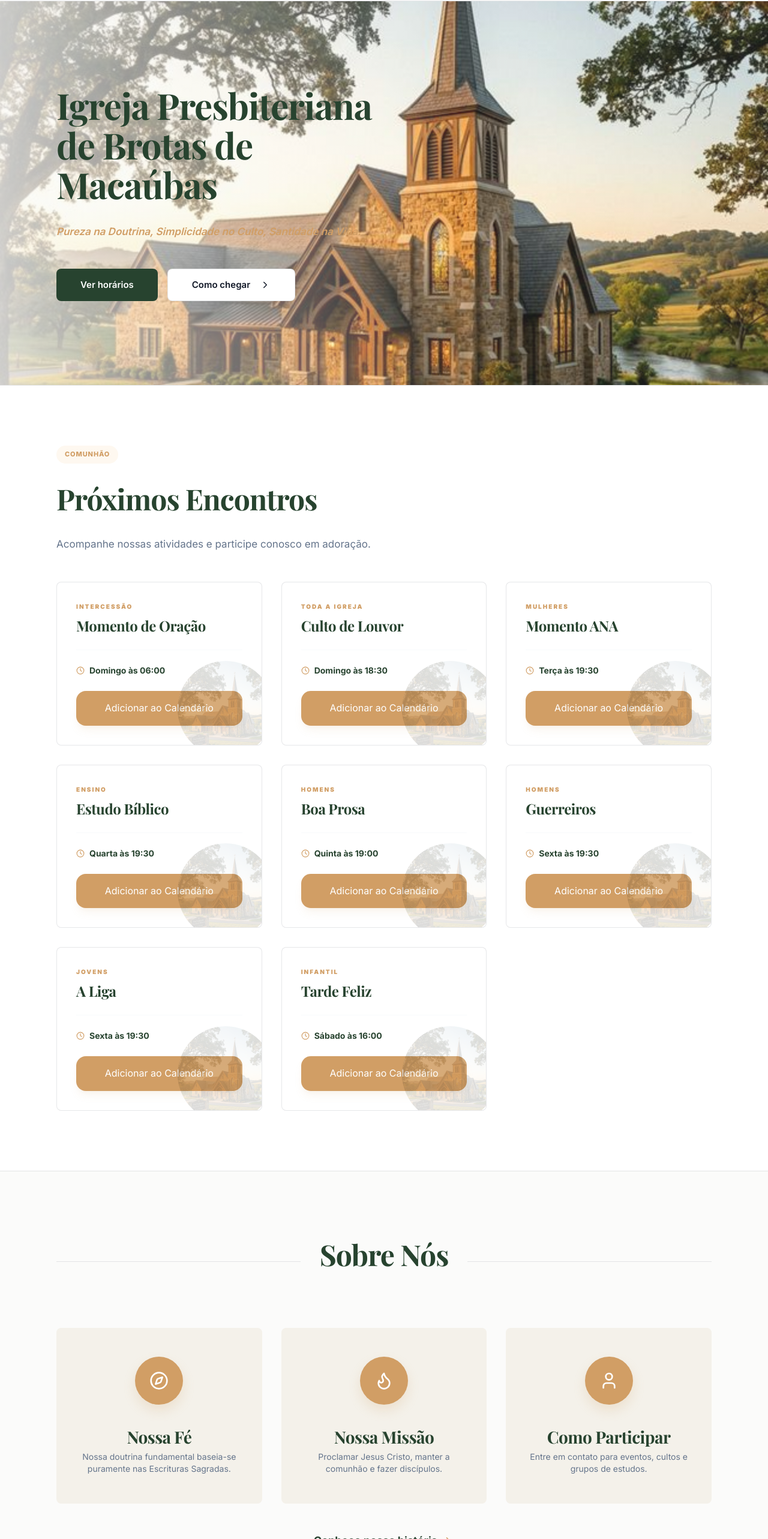
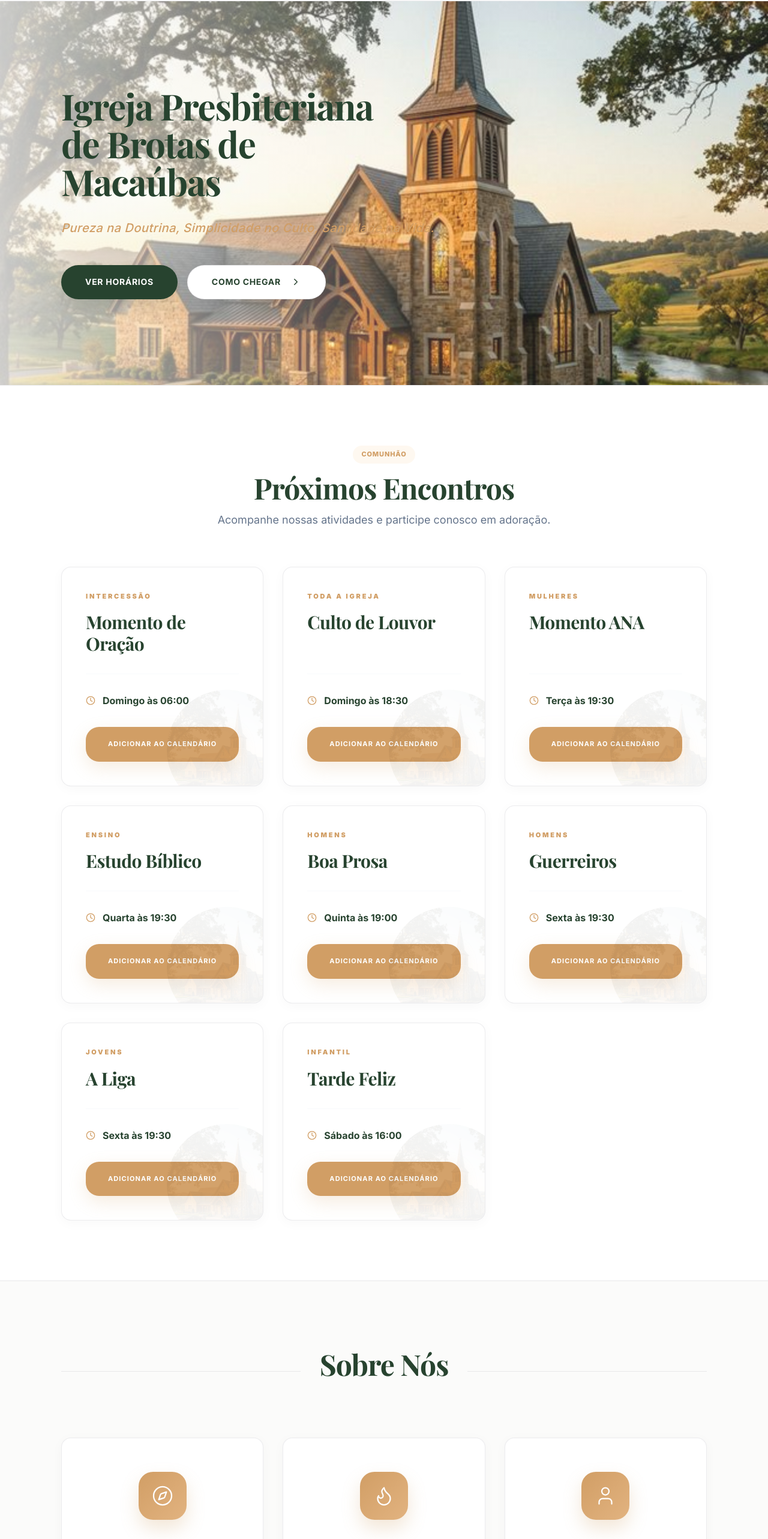
Before and after one commit to eduardocampusti/portal-eclesia, a React (Vite) app: page /#/ in a window 1280 px wide. Shown: the part 88-2654 px from the top of the page at 60% size. Built offline with nearby package versions, Linux system fonts and the light colour scheme; no server answers; the database is empty; a web font is replaced by a local one.

Commit message:
style: implement premium UI refinements for landing page

```diff
--- a/components/TodayAtChurch.tsx
+++ b/components/TodayAtChurch.tsx
@@ -32,14 +32,14 @@ const TodayAtChurch: React.FC<TodayAtChurchProps> = ({ banners = [], mode = 'gri
             {activeSchedule.map((item, idx) => (
                 <div key={idx} className="eventCard group">
                     <div className="flex flex-col h-full">
-                        <span className="text-[10px] font-black uppercase text-orange tracking-[0.2em] mb-2">{item.ministry}</span>
-                        <h3 className="!text-2xl !font-bold mb-6 group-hover:text-orange transition-colors">{item.title}</h3>
+                        <span className="text-[11px] font-black uppercase text-orange tracking-[0.25em] mb-4">{item.ministry}</span>
+                        <h3 className="!text-3xl !font-bold mb-8 group-hover:text-orange transition-colors duration-500 leading-tight">{item.title}</h3>
 
-                        <div className="mt-auto pt-6 border-t border-slate-50">
-                            <p className="!text-[#27432F] !font-bold !text-sm flex items-center gap-2 mb-6">
-                                <Clock size={14} className="text-orange" /> {getWeekdayName(item.day)} às {item.time}
+                        <div className="mt-auto pt-8 border-t border-slate-100/50">
+                            <p className="!text-[#27432F] !font-bold !text-base flex items-center gap-3 mb-8">
+                                <Clock size={16} className="text-orange" /> {getWeekdayName(item.day)} às {item.time}
                             </p>
-                            <button className="btnAccent w-full !rounded-xl !py-4 shadow-lg shadow-orange/10 hover:shadow-orange/20">
+                            <button className="btnAccent w-full !rounded-2xl !py-5 shadow-xl shadow-orange/10 hover:shadow-orange/30 transition-all duration-500 font-bold uppercase tracking-widest text-[11px]">
                                 Adicionar ao Calendário
                             </button>
                         </div>
--- a/index.css
+++ b/index.css
@@ -21,13 +21,15 @@
   --surface: #fff;
   --text: #111827;
   --text-muted: #64748b;
-  --border: rgba(17, 24, 39, .1);
-  --shadow: 0 10px 40px rgba(0, 0, 0, .05);
-  --shadow-lg: 0 20px 60px rgba(0, 0, 0, .1);
-  --radius: 12px;
+  --border: rgba(17, 24, 39, .08);
+  --shadow-subtle: 0 4px 20px rgba(0, 0, 0, 0.03);
+  --shadow-premium: 0 20px 50px rgba(39, 67, 47, 0.08);
+  --shadow-lg: 0 30px 60px rgba(0, 0, 0, 0.12);
+  --radius: 16px;
   --container: 1140px;
-  --pad: 24px;
+  --pad: 32px;
   --nav-height: 90px;
+  --transition: all 0.5s cubic-bezier(0.2, 0.8, 0.2, 1);
 }
 
 * {
@@ -134,49 +136,54 @@ p {
   align-items: center;
   justify-content: center;
   gap: 12px;
-  font-weight: 600;
-  font-size: 15px;
-  transition: all 0.4s cubic-bezier(0.2, 0.8, 0.2, 1);
+  font-weight: 700;
+  font-size: 14px;
+  text-transform: uppercase;
+  letter-spacing: 0.05em;
+  transition: var(--transition);
   cursor: pointer;
   text-decoration: none;
-  border-radius: 8px;
-  padding: 14px 28px;
+  border-radius: 99px;
+  padding: 16px 32px;
 }
 
 .btnPrimary {
   background: var(--green);
   color: #fff !important;
   border: none;
+  box-shadow: 0 10px 30px rgba(39, 67, 47, 0.15);
 }
 
 .btnPrimary:hover {
-  transform: translateY(-3px);
-  filter: brightness(1.2);
-  box-shadow: 0 10px 25px rgba(39, 67, 47, 0.3);
+  transform: translateY(-4px);
+  background: var(--green-dark);
+  box-shadow: 0 15px 40px rgba(39, 67, 47, 0.25);
 }
 
 .btnSecondary {
   background: #fff;
-  color: var(--text) !important;
+  color: var(--green) !important;
   border: 1px solid var(--border);
 }
 
 .btnSecondary:hover {
   background: var(--bg);
-  transform: translateY(-3px);
+  transform: translateY(-4px);
+  border-color: var(--green);
 }
 
 .btnAccent {
   background: var(--orange);
   color: #fff !important;
   border: none;
-  padding: 12px 24px;
+  padding: 14px 28px;
+  box-shadow: 0 10px 30px rgba(209, 158, 101, 0.2);
 }
 
 .btnAccent:hover {
-  transform: translateY(-3px);
+  transform: translateY(-4px);
   filter: brightness(1.1);
-  box-shadow: 0 10px 30px rgba(209, 158, 101, 0.4);
+  box-shadow: 0 15px 40px rgba(209, 158, 101, 0.3);
 }
 
 /* Header Sticky */
@@ -286,59 +293,75 @@ p {
 /* Cards Estilo Imagem 2/3 */
 .eventCard {
   background: #fff;
-  border-radius: 8px;
+  border-radius: var(--radius);
   border: 1px solid var(--border);
-  padding: 32px;
-  transition: all 0.4s;
+  padding: 40px;
+  transition: var(--transition);
   position: relative;
   overflow: hidden;
   height: 100%;
+  box-shadow: var(--shadow-subtle);
 }
 
 .eventCard::after {
   content: "";
   position: absolute;
-  bottom: -20px;
-  right: -20px;
-  width: 160px;
-  height: 160px;
+  bottom: -40px;
+  right: -40px;
+  width: 200px;
+  height: 200px;
   background-image: url('/hero.jpg');
   background-size: cover;
-  opacity: 0.15;
+  opacity: 0.05;
   border-radius: 50%;
   pointer-events: none;
+  transition: var(--transition);
 }
 
 .eventCard:hover {
-  transform: translateY(-8px);
-  box-shadow: var(--shadow-lg);
-  border-color: var(--orange);
+  transform: translateY(-12px);
+  box-shadow: var(--shadow-premium);
+  border-color: rgba(209, 158, 101, 0.3);
+}
+
+.eventCard:hover::after {
+  opacity: 0.1;
+  transform: scale(1.1);
 }
 
 /* Sobre Nós (Cards Bege) */
 .infoCard {
-  background: var(--card-bg);
-  border-radius: 8px;
-  padding: 48px 32px;
+  background: var(--surface);
+  border-radius: var(--radius);
+  padding: 56px 40px;
   text-align: center;
-  transition: 0.3s;
+  transition: var(--transition);
   height: 100%;
+  border: 1px solid var(--border);
+  box-shadow: var(--shadow-subtle);
 }
 
 .infoCard:hover {
-  background: #ece9e2;
+  background: var(--card-bg);
+  transform: translateY(-10px);
+  box-shadow: var(--shadow-premium);
 }
 
 .circleIcon {
   width: 80px;
   height: 80px;
-  background: var(--orange);
+  background: linear-gradient(135deg, var(--orange), #e2b380);
   color: #fff;
-  border-radius: 50%;
+  border-radius: 24px;
   display: grid;
   place-items: center;
   margin: 0 auto 32px;
-  box-shadow: 0 10px 20px rgba(209, 158, 101, 0.2);
+  box-shadow: 0 15px 30px rgba(209, 158, 101, 0.25);
+  transition: var(--transition);
+}
+
+.infoCard:hover .circleIcon {
+  transform: scale(1.1) rotate(5deg);
 }
 
 /* Visite-nos Section */
--- a/pages/PublicLanding.tsx
+++ b/pages/PublicLanding.tsx
@@ -145,8 +145,8 @@ const PublicLanding: React.FC = () => {
       <section className="hero">
         <div className="container">
           <div className="heroContent animate-in fade-in slide-in-from-left duration-1000">
-            <h1 className="mb-8">Igreja Presbiteriana de Brotas de Macaúbas</h1>
-            <p className="heroSub">
+            <h1 className="mb-8 tracking-tight !leading-[1.05]">Igreja Presbiteriana de Brotas de Macaúbas</h1>
+            <p className="heroSub text-xl !font-medium !italic tracking-wide">
               Pureza na Doutrina, Simplicidade no Culto, Santidade na Vida.
             </p>
             <div className="flex flex-wrap gap-4 mt-12">
@@ -164,10 +164,10 @@ const PublicLanding: React.FC = () => {
       {/* Agenda - Próximos Encontros */}
       <section id="agenda" className="section bg-white">
         <div className="container">
-          <div className="mb-12">
-            <span className="kicker">Comunhão</span>
-            <h2>Próximos Encontros</h2>
-            <p>Acompanhe nossas atividades e participe conosco em adoração.</p>
+          <div className="mb-16 text-center">
+            <span className="kicker !mb-4">Comunhão</span>
+            <h2 className="!text-5xl mb-4">Próximos Encontros</h2>
+            <p className="max-w-2xl mx-auto text-lg">Acompanhe nossas atividades e participe conosco em adoração.</p>
           </div>
           <TodayAtChurch mode="grid" />
         </div>
@@ -180,21 +180,21 @@ const PublicLanding: React.FC = () => {
             <h2>Sobre Nós</h2>
           </div>
 
-          <div className="grid grid-cols-1 md:grid-cols-3 gap-8 mb-12">
-            <div className="infoCard">
-              <div className="circleIcon"><Compass size={32} /></div>
-              <h3>Nossa Fé</h3>
-              <p className="text-sm">Nossa doutrina fundamental baseia-se puramente nas Escrituras Sagradas.</p>
+          <div className="grid grid-cols-1 md:grid-cols-3 gap-12 mb-16">
+            <div className="infoCard group">
+              <div className="circleIcon"><Compass size={36} strokeWidth={1.5} /></div>
+              <h3 className="mb-4 !text-3xl">Nossa Fé</h3>
+              <p className="text-base leading-loose">Nossa doutrina fundamental baseia-se puramente nas Escrituras Sagradas.</p>
             </div>
-            <div className="infoCard">
-              <div className="circleIcon"><Flame size={32} /></div>
-              <h3>Nossa Missão</h3>
-              <p className="text-sm">Proclamar Jesus Cristo, manter a comunhão e fazer discípulos.</p>
+            <div className="infoCard group">
+              <div className="circleIcon"><Flame size={36} strokeWidth={1.5} /></div>
+              <h3 className="mb-4 !text-3xl">Nossa Missão</h3>
+              <p className="text-base leading-loose">Proclamar Jesus Cristo, manter a comunhão e fazer discípulos.</p>
             </div>
-            <div className="infoCard">
-              <div className="circleIcon"><User size={32} /></div>
-              <h3>Como Participar</h3>
-              <p className="text-sm">Entre em contato para eventos, cultos e grupos de estudos.</p>
+            <div className="infoCard group">
+              <div className="circleIcon"><User size={36} strokeWidth={1.5} /></div>
+              <h3 className="mb-4 !text-3xl">Como Participar</h3>
+              <p className="text-base leading-loose">Entre em contato para eventos, cultos e grupos de estudos.</p>
             </div>
           </div>
 
@@ -215,16 +215,16 @@ const PublicLanding: React.FC = () => {
           <div className="grid grid12 gap-12 items-start">
             {/* Esquerda: Sermon/Video */}
             <div className="lg:col-span-7 col-span-12">
-              <div className="sermonCard group">
-                <img src="/hero.jpg" alt="A Palavra de Deus" className="w-full h-full object-cover transition-transform duration-700 group-hover:scale-105" />
-                <div className="playOverlay">
-                  <div className="text-center">
-                    <div className="playButton mx-auto mb-6 shadow-xl shadow-green/20 group-hover:scale-110 transition-transform">
-                      <Mic2 size={32} fill="currentColor" />
+              <div className="sermonCard group !rounded-3xl border border-white/10">
+                <img src="/hero.jpg" alt="A Palavra de Deus" className="w-full h-full object-cover transition-transform duration-1000 group-hover:scale-110" />
+                <div className="playOverlay !bg-green/40 backdrop-blur-[2px] group-hover:backdrop-blur-sm transition-all duration-500">
+                  <div className="text-center p-8">
+                    <div className="playButton mx-auto mb-8 shadow-2xl shadow-green/40 group-hover:scale-110 !w-20 !h-20">
+                      <Mic2 size={36} fill="currentColor" />
                     </div>
-                    <h4 className="text-white text-3xl font-bold mb-6">A Palavra de Deus</h4>
-                    <button className="btn btnPrimary !bg-white !text-[#27432F] hover:!bg-orange hover:!text-white border-none shadow-lg">
-                      Assista ao Sermão ›
+                    <h4 className="text-white text-4xl font-bold mb-8 tracking-tight">Assista aos nossos Cultos</h4>
+                    <button className="btn !bg-white !text-green hover:!bg-orange hover:!text-white border-none shadow-xl transition-all duration-500 font-bold uppercase tracking-widest text-[10px] px-8 py-4">
+                      Ver no Youtube ›
                     </button>
                   </div>
                 </div>
```
